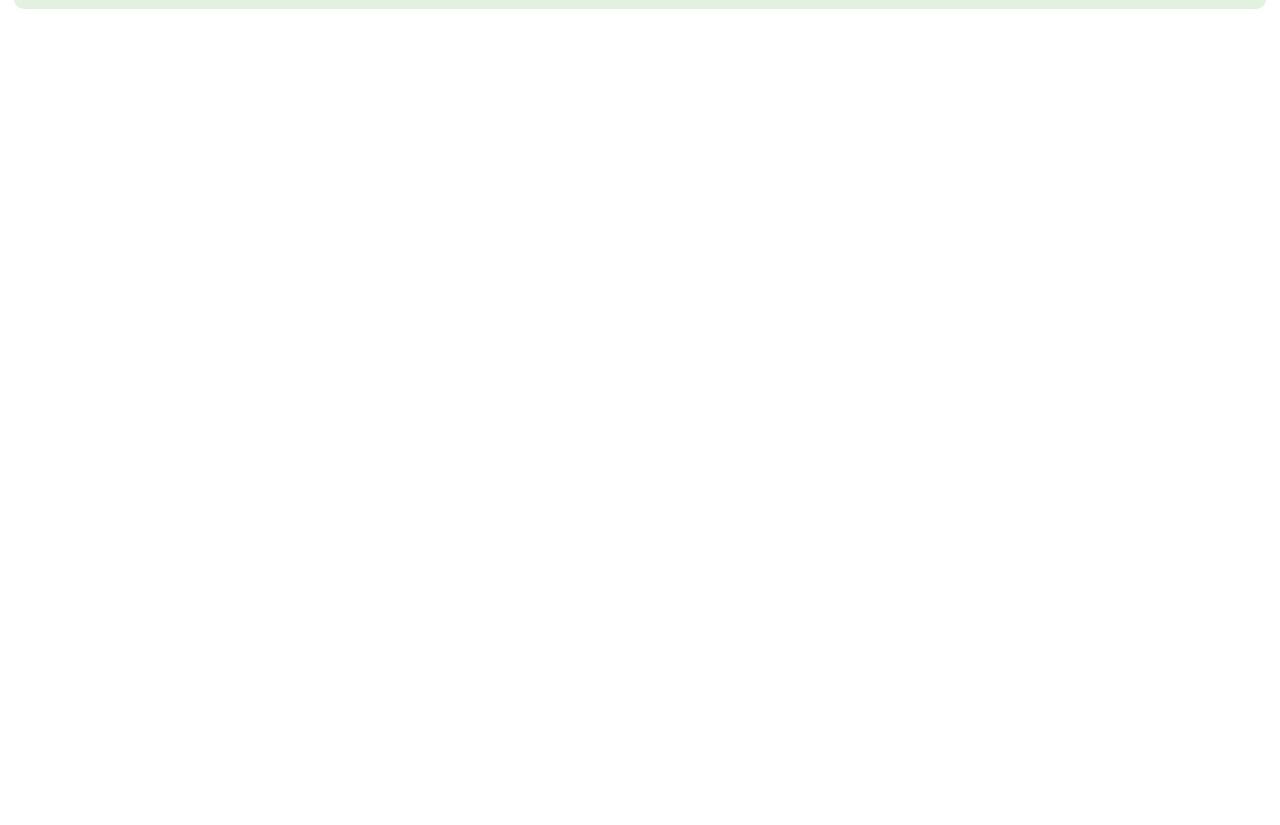
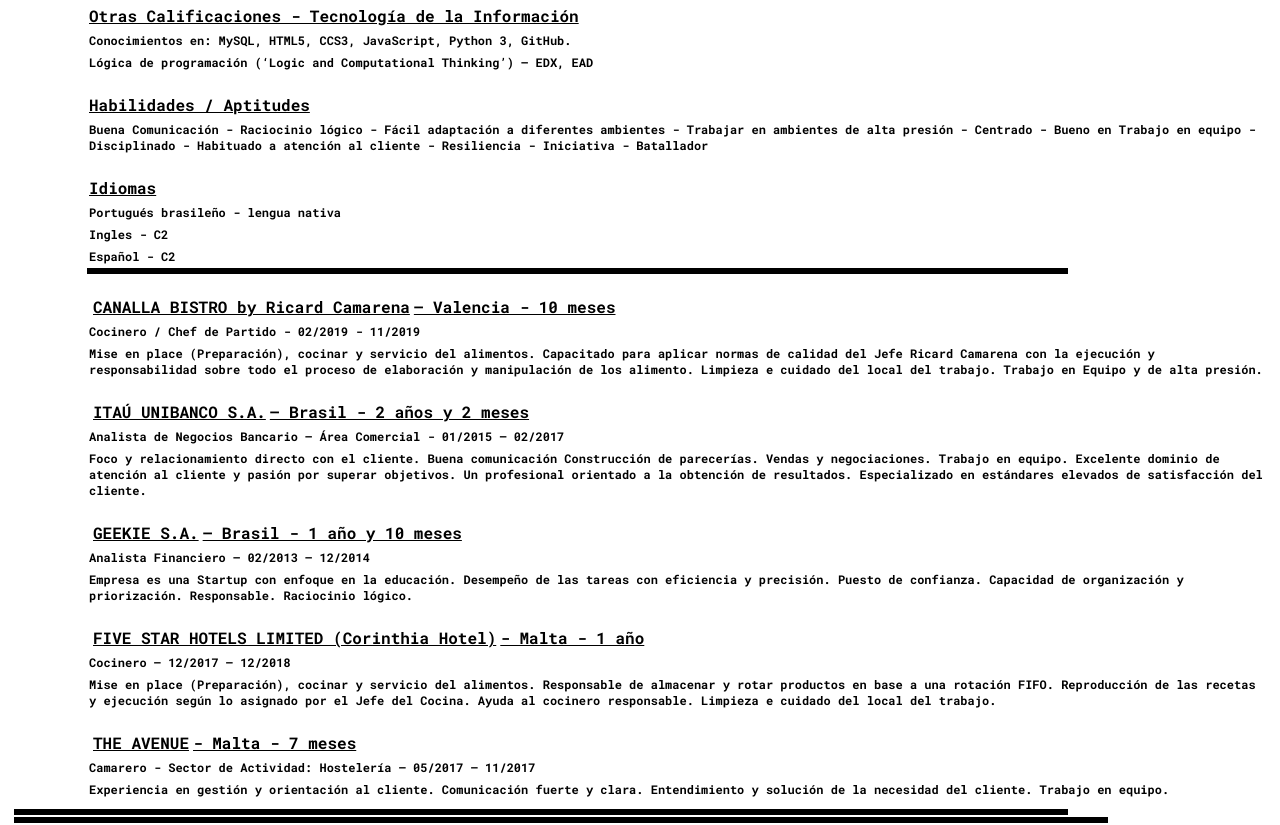
Before and after one commit to guiferrini/WebPersonal, a plain HTML site: page livre.html in a window 1280 px wide. Shown: the part 252-1077 px from the top of the page. Before the commit the page ends 800 px from the top, so only its background shows below. Drawn offline with Linux system fonts and the light colour scheme.

Commit message:
Code/information page Professional

```diff
--- a/livre.html
+++ b/livre.html
@@ -23,9 +23,59 @@
     <hr class="etiquetalinha1">
     <hr class="etiquetalinha2">
 
-    <div>
-        ola
-    </div>
+    <main id="cv">
+        <h4>Educación Académica</h4>
+            <h5><strong>GEEKSHUS ACADEMY</strong>- Full Stack Developer - Valencia </h5>
+            <h5><strong>Administración de Empresas</strong> - Universidad Presbiteriana Mackenzie, São Paulo - Brasil - Fin en junio / 2015</h5>
+            <h5><strong>Estadística</strong>- Universidad Estatal Paulista – UNESP - Brasil </h5>
+
+        <h4>Otras Calificaciones - Tecnología de la Información</h4>
+            <h5>Conocimientos en: MySQL, HTML5, CCS3, JavaScript, Python 3, GitHub.</h5>
+            <h5>Lógica de programación (‘Logic and Computational Thinking’) – EDX, EAD</h5>
+
+        <h4>Habilidades / Aptitudes</h4>
+            <h5>Buena Comunicación
+                -	Raciocinio lógico
+                -	Fácil adaptación a diferentes ambientes
+                -	Trabajar en ambientes de alta presión
+                -	Centrado
+                -	Bueno en Trabajo en equipo
+                -	Disciplinado
+                -	Habituado a atención al cliente
+                -	Resiliencia
+                -	Iniciativa
+                -	Batallador
+            </h5>
+
+        <h4>Idiomas</h4>
+            <h5>Portugués brasileño - lengua nativa</h5>
+            <h5>Ingles - C2</h5>
+            <h5>Español - C2</h5>
+
+        <hr class="etiquetalinha3">
+
+        <h4><strong>CANALLA BISTRO by Ricard Camarena</strong>– Valencia - 10 meses</h4>
+            <h5>Cocinero / Chef de Partido - 02/2019 - 11/2019</h5>
+            <h5>Mise en place (Preparación), cocinar y servicio del alimentos. Capacitado para aplicar normas de calidad del Jefe Ricard Camarena con la ejecución y responsabilidad sobre todo el proceso de elaboración y manipulación de los alimento. Limpieza e cuidado del local del trabajo. Trabajo en Equipo y de alta presión.</h5>
+
+        <h4><strong>ITAÚ UNIBANCO S.A.</strong>– Brasil - 2 años y 2 meses</h4>
+            <h5>Analista de Negocios Bancario – Área Comercial - 01/2015 – 02/2017 </h5>
+            <h5>Foco y relacionamiento directo con el cliente. Buena comunicación Construcción de parecerías. Vendas y negociaciones. Trabajo en equipo. Excelente dominio de atención al cliente y pasión por superar objetivos. Un profesional orientado a la obtención de resultados. Especializado en estándares elevados de satisfacción del cliente.</h5>
+
+        <h4><strong>GEEKIE S.A.</strong>– Brasil - 1 año y 10 meses</h4>
+            <h5>Analista Financiero – 02/2013 – 12/2014</h5>
+            <h5>Empresa es una Startup con enfoque en la educación. Desempeño de las tareas con eficiencia y precisión. Puesto de confianza. Capacidad de organización y priorización. Responsable. Raciocinio lógico.</h5>
+
+        <h4><strong>FIVE STAR HOTELS LIMITED (Corinthia Hotel)</strong>- Malta - 1 año</h4>
+            <h5>Cocinero – 12/2017 – 12/2018</h5>
+            <h5>Mise en place (Preparación), cocinar y servicio del alimentos. Responsable de almacenar y rotar productos en base a una rotación FIFO. Reproducción de las recetas y ejecución según lo asignado por el Jefe del Cocina. Ayuda al cocinero responsable. Limpieza e cuidado del local del trabajo.</h5>
+
+        <h4><strong>THE AVENUE</strong>- Malta - 7 meses</h4>
+            <h5>Camarero - Sector de Actividad: Hostelería – 05/2017 – 11/2017</h5>
+            <h5>Experiencia en gestión y orientación al cliente. Comunicación fuerte y clara. Entendimiento y solución de la necesidad del cliente. Trabajo en equipo.</h5>
+
+
+    </main>
 
 
 
--- a/style.css
+++ b/style.css
@@ -56,9 +56,24 @@
     margin-top: 5px;
 }
 
+/*Logos*/
 h3 {
     font-size: 14px;
 }
+
+/*CV Titulos*/
+h4 {
+    font-size: 16px;
+    text-decoration: underline;
+    margin-top: 20px;
+}
+
+/*CV corpo*/
+h5 {
+    font-size: 12px;
+
+}
+
 .fotogui {
     display: block;
     margin-left: auto;
@@ -174,3 +189,8 @@
      font-size: 15px;
      text-shadow: 0px 0px 0px;
  }
+
+ #cv {
+     margin-top: 15px;
+     margin-left: 75px;
+ }
```
